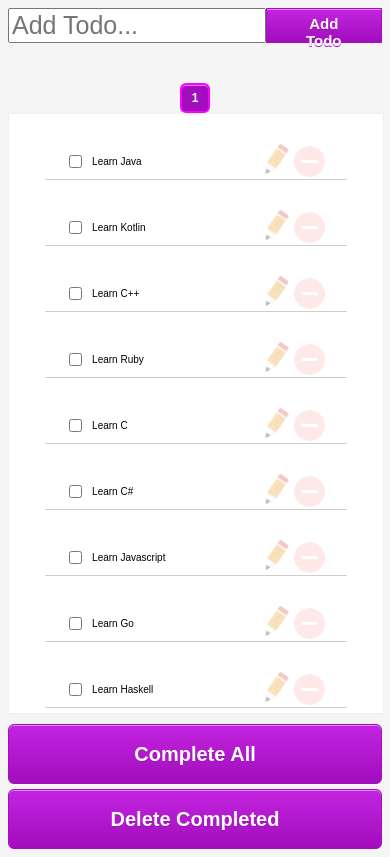
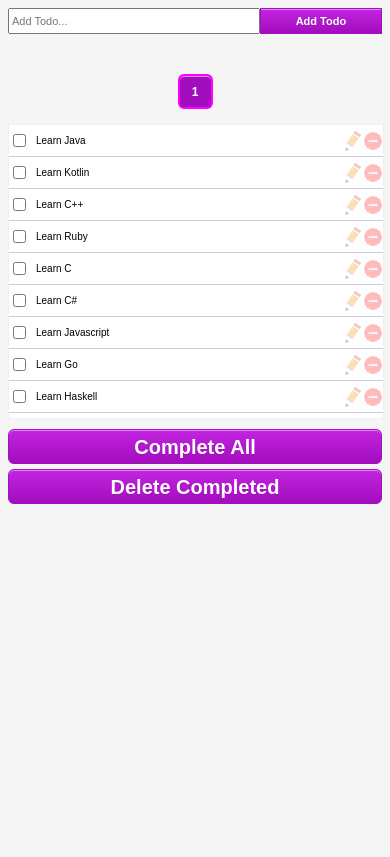
Before and after one commit to maisuradze-exceed/todoapp-js, a plain HTML site: page index.html in a window 390 px wide. Drawn offline with Linux system fonts and the light colour scheme.

Commit message:
adding responsiveness

```diff
--- a/styles.css
+++ b/styles.css
@@ -286,10 +286,14 @@ input[type='checkbox']:focus {
   }
 }
 
-@media only screen and (max-width: 998px) {
+@media only screen and (max-width: 1024px) {
+  .text {
+    font-size: 25px;
+  }
   .todo-item {
     width: 100%;
-    font-size: 25px;
+    font-size: 35px;
+    padding: 25px 15px 0;
   }
   .todo-list {
     margin: 0;
@@ -318,6 +322,12 @@ input[type='checkbox']:focus {
     width: 100%;
     height: 100%;
   }
+  .addtodo-btn {
+    height: 60px;
+  }
+  .todo-value {
+    height: 54px;
+  }
 }
 
 @media only screen and (max-width: 514px) {
@@ -341,7 +351,9 @@ input[type='checkbox']:focus {
     width: 100%;
   }
   .todo-item {
-    width: 70%;
+    width: 100%;
+    margin: 0;
+    padding: 0;
     border-bottom: 1px solid #cecece;
   }
   .images > .edit,
@@ -368,4 +380,100 @@ input[type='checkbox']:focus {
     width: 30px;
     height: 30px;
   }
+  .allcomplete-btn {
+    height: 35px;
+  }
+  .delete-complete-btn {
+    height: 35px;
+  }
+  .addtodo-btn {
+    height: 26px;
+  }
+  .todo-value {
+    height: 20px;
+  }
+  .images > .edit {
+    width: 23px;
+    height: 23px;
+    opacity: 0.3;
+  }
+  .images > .remove {
+    width: 23px;
+    height: 23px;
+    opacity: 0.3;
+  }
 }
+@media only screen and (max-width: 400px) {
+  .text {
+    font-size: 10px;
+  }
+  .todo-item {
+    width: 100%;
+    margin: 0;
+    padding: 0;
+    border-bottom: 1px solid #cecece;
+  }
+  .addtodo-btn {
+    width: 40%;
+    font-size: 11px;
+  }
+  .todo-value {
+    width: 90%;
+    height: 29px;
+    font-size: 11px;
+  }
+  .todo-list {
+    margin: 0;
+    width: 100%;
+    padding: 0;
+    padding-bottom: 5px;
+    margin-bottom: 10px;
+  }
+  .btn-div {
+    width: 100%;
+  }
+
+  .images > .edit {
+    width: 20px;
+    height: 20px;
+    opacity: 0.3;
+  }
+  .images > .remove {
+    width: 20px;
+    height: 20px;
+    opacity: 0.3;
+  }
+  .text-save {
+    margin: 0;
+  }
+  .edit-text {
+    width: 70%;
+    height: 60%;
+  }
+  .save-button {
+    width: 30%;
+    height: 60%;
+  }
+  .addtodo-btn {
+    width: 40%;
+  }
+  .pagination > button {
+    width: 35px;
+    height: 35px;
+  }
+  .addtodo-btn {
+    height: 26px;
+  }
+  .todo-value {
+    height: 20px;
+  }
+  .allcomplete-btn {
+    height: 35px;
+  }
+  .delete-complete-btn {
+    height: 35px;
+  }
+  .pagination {
+    margin-bottom: 15px;
+  }
+}
```
